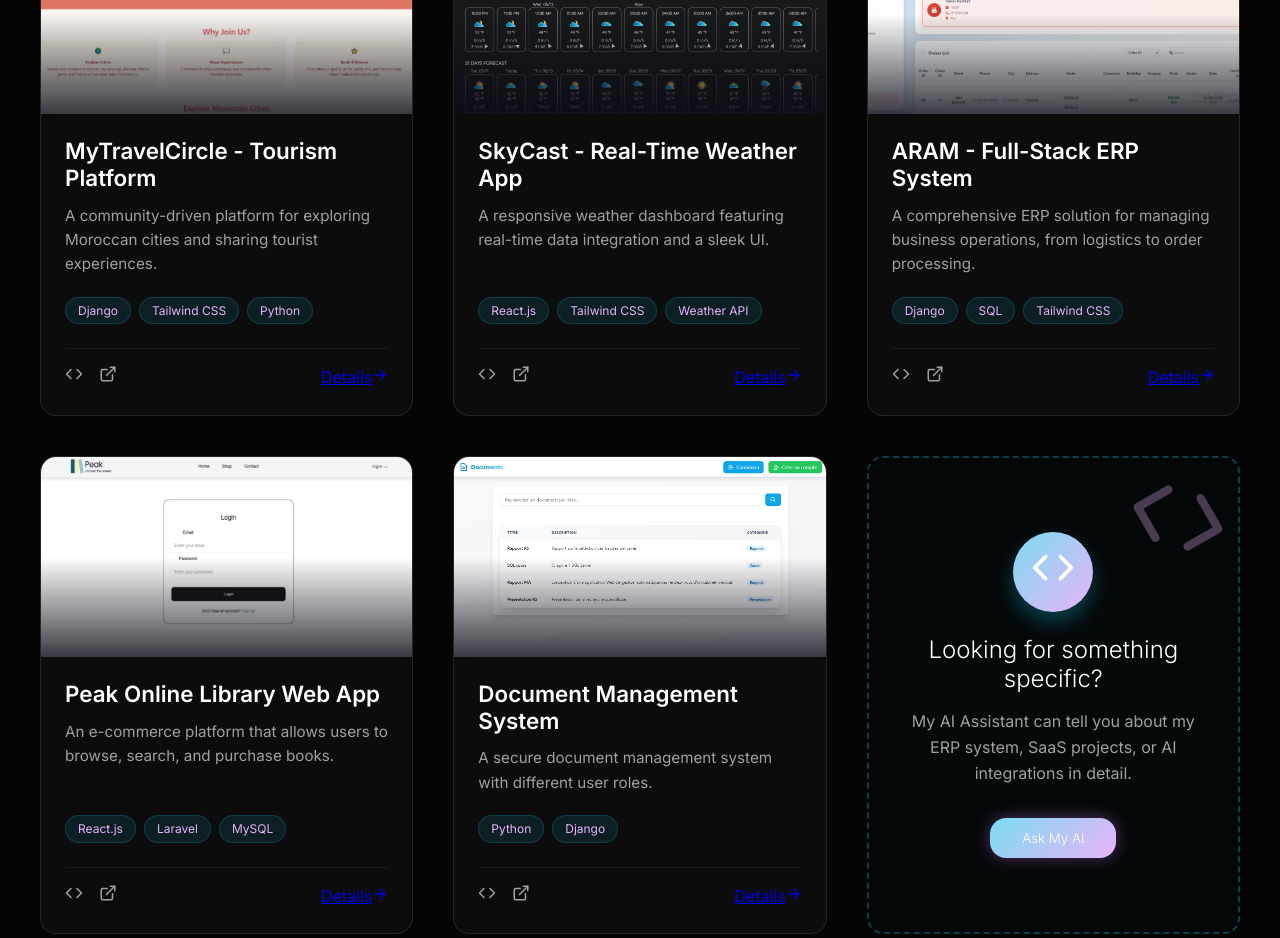
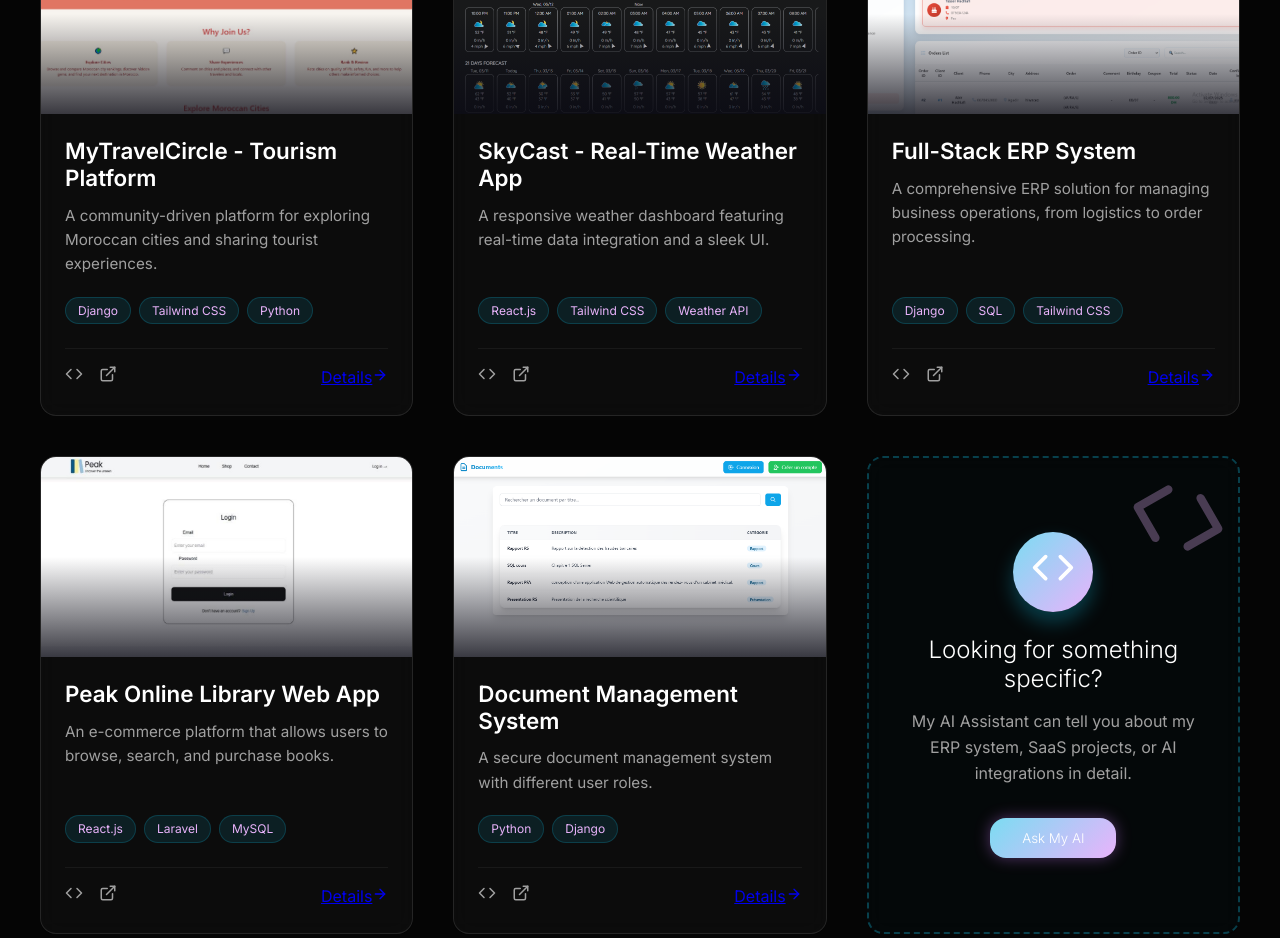
Before and after one commit to abir-dev0/abir, a React (Vite) app: page / in a window 1280 px wide. Shown: the part 5680-6618 px from the top of the page. Built offline with nearby package versions, Linux system fonts and the light colour scheme.

Commit message:
Update AIAssistant and add new project to projects.js

```diff
--- a/src/data/projects.js
+++ b/src/data/projects.js
@@ -108,8 +108,8 @@ export const projects = [
     screenshots: []
   },
   {
-    id: 'aram-erp',
-    title: 'ARAM - Full-Stack ERP System',
+    id: 'erp',
+    title: 'Full-Stack ERP System',
     shortDescription: 'A comprehensive ERP solution for managing business operations, from logistics to order processing.',
     fullDescription: 'ARAM is a robust, full-stack Enterprise Resource Planning (ERP) system designed to centralize and automate core business processes. It provides a unified platform for managing clients, orders, stock inventory, production workflows, and complex logistics operations.',
     problemSolved: 'Fragmented business data leads to inefficiencies and errors. ARAM automates workflows like order processing and inventory updates, providing real-time visibility and performance tracking for smarter decision-making.',
```
Also changed, not shown: src/components/AIAssistant.jsx (+4 -4 lines).
